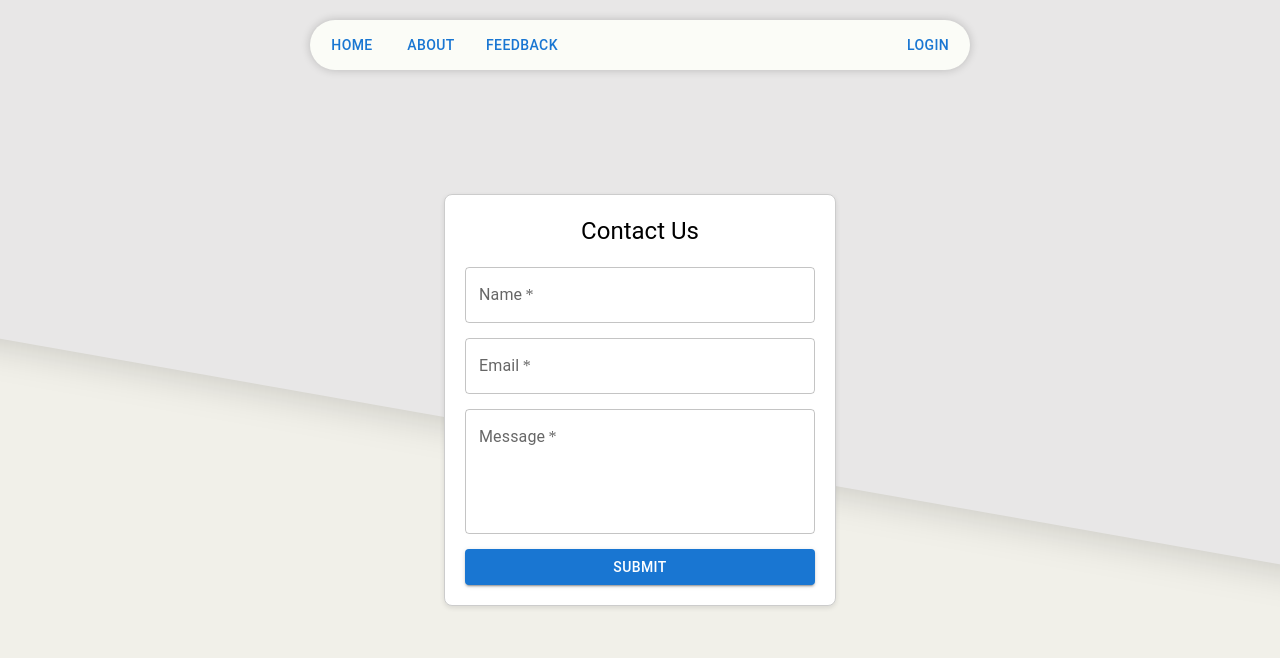
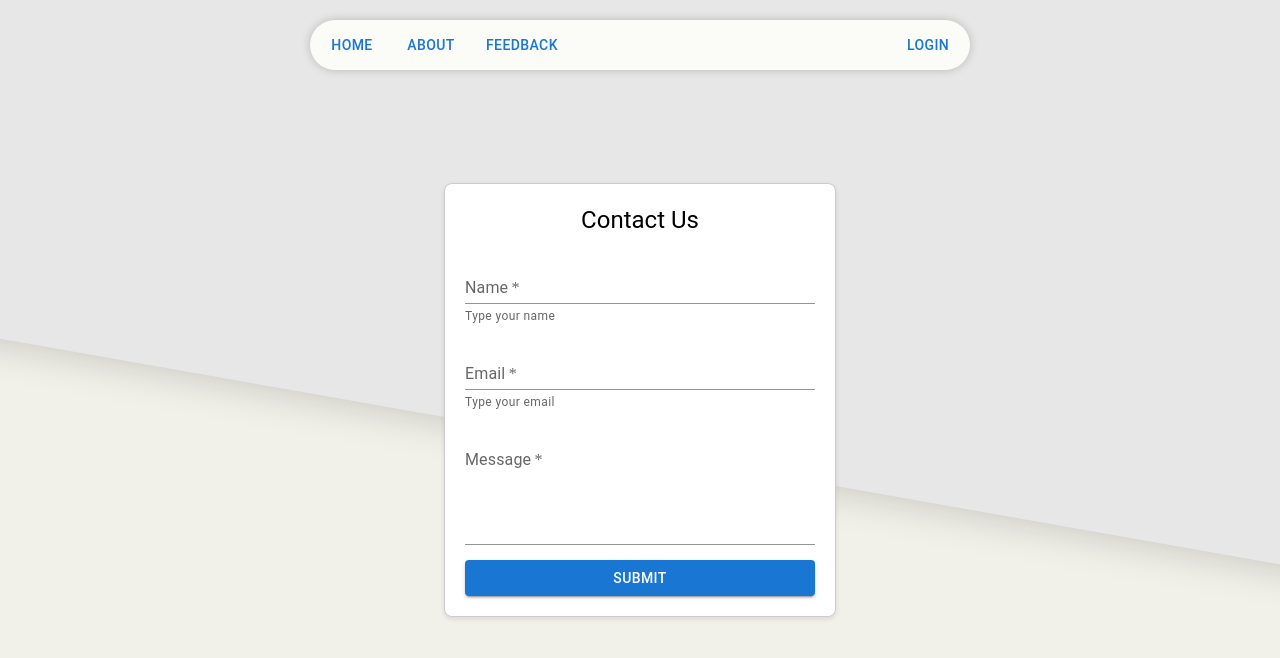
Before and after one commit to sw0w/todo-app1, a React (Create React App) app: page /contact in a window 1280 px wide. Shown: the top 658 px of the page. Built offline with nearby package versions, Linux system fonts and the light colour scheme.

Commit message:
started implimenting form validation for contact us forms, added comments for the future so i will not forget

```diff
--- a/src/components/contactView.js
+++ b/src/components/contactView.js
@@ -1,15 +1,65 @@
 import Header from "./header";
 import React from "react";
+import { useState } from "react";
 import { TextField, Button, Typography, Box } from "@mui/material";
 import "../css/contact.css";
 import { useFormStatus } from "react-dom";
 
 const ContactView = () => {
+  const [errors, setErrors] = useState({});
   const { pending, data, error } = useFormStatus();
+
+  const handleChange = (e) => {
+    const { name, value } = e.target;
+    handleValidation(name, value);
+  };
+
   // Field validation
+  const handleValidation = (name, value) => {
+    const isEmpty = (v) => v.trim() === "";
+    const isTooShort = (v, minLength) => v.length < minLength;
+    const isValidEmail = (v) => /\S+@\S+\.\S+/.test(v);
 
-  const submitForm = async (formData) => {
-    console.log("Form submitted with data:", formData);
+    /*
+
+        To do: Fix the function below as in: fix the helpertext error to show up
+        on both of the textfields, instead of only on where the error was.
+
+        add limitations to message length and a submit ratelimit to prevent spam
+        ^^ as if this was a real app
+
+        better interface styling and make it match with the rest of the site.
+
+    */
+
+    const containsUnsupportedCharacters = (v) => /[\d\s\W]/.test(v);
+
+    let validationErrors = { ...errors };
+
+    if (isEmpty(value)) {
+      validationErrors[name] = `${name} cannot be empty`;
+    } else if (isTooShort(value, 3) && name !== "message") {
+      validationErrors[name] = `${name} cannot be shorter than 3 letters.`;
+    } else if (name === "email" && !isValidEmail(value)) {
+      validationErrors[name] = `${name} doesn't contain a valid email`;
+    } else if (containsUnsupportedCharacters(value) && name !== "email") {
+      validationErrors[name] = `${name} contains invalid characters.`;
+    } else {
+      delete validationErrors[name];
+    }
+    setErrors(validationErrors);
+  };
+
+  const submitForm = async (event) => {
+    event.preventDefault();
+
+    const hasErrors = Object.keys(errors).length > 0;
+    if (hasErrors) {
+      console.log("Errors:", errors);
+    } else {
+      const formData = new FormData(event.target);
+      const formObject = Object.fromEntries(formData.entries());
+      console.log("Form submitted with data:", formObject);
 
       try {
         const response = await fetch(
@@ -17,7 +67,7 @@ const ContactView = () => {
           {
             method: "POST",
             headers: { "Content-Type": "application/json" },
-          body: JSON.stringify(formData),
+            body: JSON.stringify(formObject),
           }
         );
 
@@ -29,6 +79,7 @@ const ContactView = () => {
         console.log("Success:", result);
       } catch (error) {
         console.error("Error submitting feedback:", error.message);
+      }
     }
   };
 
@@ -44,36 +95,43 @@ const ContactView = () => {
           <form
             className="contact-form"
             onSubmit={(e) => {
-              e.preventDefault();
-              submitForm();
+              if (!pending) {
+                submitForm(e);
+              }
             }}
           >
             <TextField
               fullWidth
+              required
               label="Name"
               name="name"
-              required
-              variant="outlined"
+              variant="standard"
               className="contact-field"
+              onChange={handleChange}
+              error={!!errors?.name}
+              helperText={errors?.name?.message || "Type your name"}
             />
             <TextField
               fullWidth
+              required
               label="Email"
               name="email"
-              type="email"
-              required
-              variant="outlined"
+              variant="standard"
               className="contact-field"
+              onChange={handleChange}
+              error={!!errors?.name}
+              helperText={errors?.name?.message || "Type your email"}
             />
             <TextField
               fullWidth
+              required
               label="Message"
               name="message"
               multiline
               rows={4}
-              required
-              variant="outlined"
+              variant="standard"
               className="contact-field"
+              onChange={handleChange}
             />
             <Button
               variant="contained"
@@ -90,5 +148,4 @@ const ContactView = () => {
     </>
   );
 };
-
 export default ContactView;
```
Lines whose indentation alone changed are shown as unchanged.
